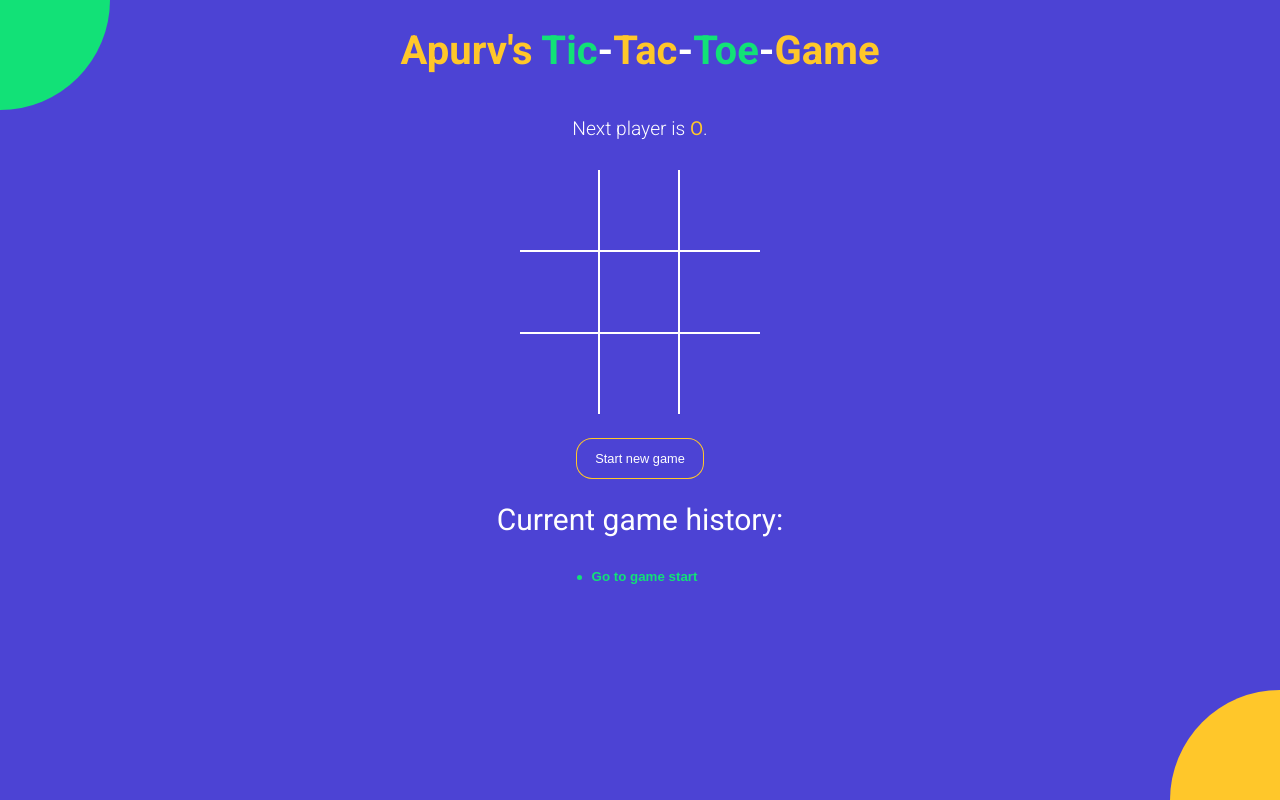
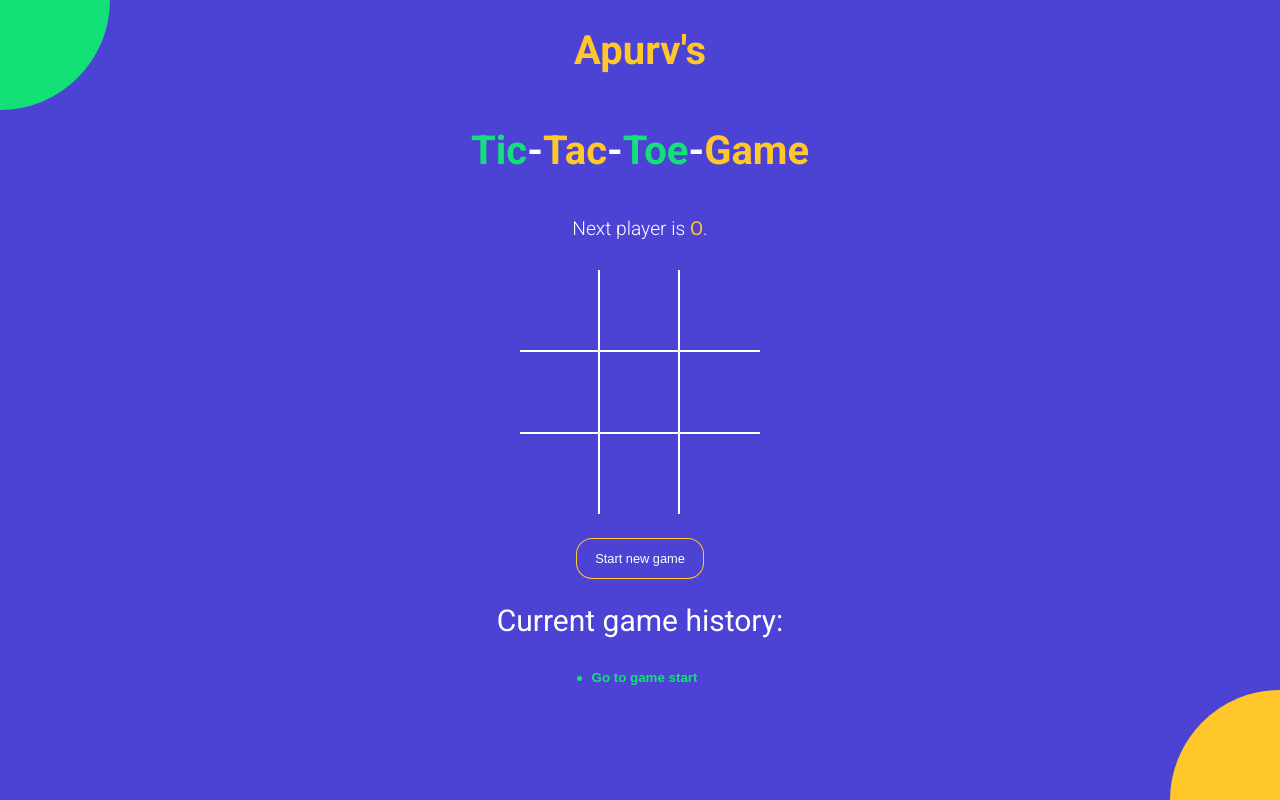
Before and after one commit to apurvanand-2002/Tic-Tac-Toe-Game, a React (Vite) app: page / in a window 1280 px wide. Built offline with nearby package versions, Linux system fonts and the light colour scheme.

Commit message:
final commit

```diff
--- a/package.json
+++ b/package.json
@@ -7,7 +7,8 @@
     "dev": "vite",
     "build": "vite build",
     "lint": "eslint src --ext js,jsx --report-unused-disable-directives --max-warnings 0",
-    "preview": "vite preview"
+    "preview": "vite preview",
+    "deploy": "npm run build && surge dist apurvtictactoegame.surge.sh/"
   },
   "dependencies": {
     "prop-types": "^15.8.1",
--- a/src/App.jsx
+++ b/src/App.jsx
@@ -53,7 +53,8 @@ function App() {
   }
   return (
     <div className='app'>
-      <h1><span className="text-orange">Apurv's</span> <span className="text-green">Tic</span>-<span className="text-orange">Tac</span>-<span className="text-green">Toe</span>-<span className="text-orange">Game</span></h1>
+      <h1><span className="text-orange">Apurv's</span></h1>
+      <h1><span className="text-green">Tic</span>-<span className="text-orange">Tac</span>-<span className="text-green">Toe</span>-<span className="text-orange">Game</span></h1>
       <StatusMessage winner={winner} gamingBoard={gamingBoard} />
 
       <Board squares={gamingBoard.squares} handleSquareClick={handleSquareClick} winningSquares={winningSquares} />
```
